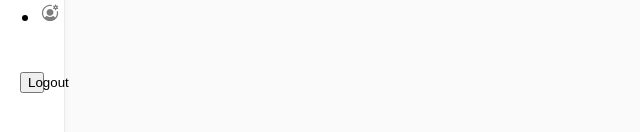
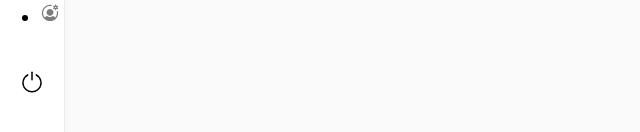
Before and after one commit to sid-malang-medina-city/frontend, a Vue app: page / in a window 1280 px wide. Both pictures are taken after a click on the button 280 px from the left and 35 px from the top of the page. Shown: the part 316-448 px from the top of the page, without its empty margins (0-640 px from the left). Built offline with nearby package versions, Linux system fonts and the light colour scheme.

Commit message:
add logout icon button

```diff
--- a/src/components/AppNavigation.vue
+++ b/src/components/AppNavigation.vue
@@ -133,6 +133,8 @@
 
         <div class="navigation__logout-btn-wrapper">
           <el-button
+            v-if="!isCollapse"
+            :icon="logoutIcon"
             type="primary"
             class="navigation__logout-btn"
             plain
@@ -140,6 +142,14 @@
           >
             Logout
           </el-button>
+          <el-icon
+            v-else
+            size="18"
+            class="navigation__logout-btn--collapsed"
+            @click="logout"
+          >
+            <SwitchButton />
+          </el-icon>
         </div>
       </el-scrollbar>
     </div>
@@ -337,6 +347,12 @@
 
     &__logout-btn {
       width: 100%;
+
+      &--collapsed {
+        display: block;
+        margin: auto;
+        cursor: pointer;
+      }
     }
   }
 </style>
--- a/src/components/js/app-navigation.js
+++ b/src/components/js/app-navigation.js
@@ -6,7 +6,8 @@ import {
 import sidIcon from '/logo.svg'
 import dashboardIcon from '/dashboard.svg'
 import {
-  Menu
+  Menu,
+  SwitchButton
 } from '@element-plus/icons-vue'
 
 export default {
@@ -17,7 +18,8 @@ export default {
   mixins: [RouterHandler],
 
   components: {
-    Menu
+    Menu,
+    SwitchButton
   },
 
   data () {
@@ -26,6 +28,7 @@ export default {
       adminMenuItems: [],
       menuItemsCode: [],
       isCollapse: false,
+      logoutIcon: SwitchButton,
       sidIcon,
       dashboardIcon
     }
--- a/src/data/routes.js
+++ b/src/data/routes.js
@@ -21,5 +21,5 @@ export default [
       action: 'DASHBOARD_VIEW',
       requireLogin: true
     }
-  },
+  }
 ]
```
